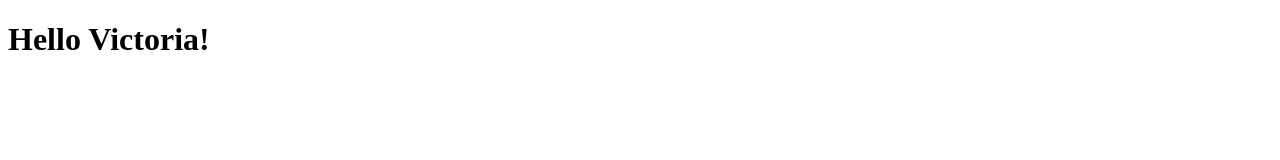
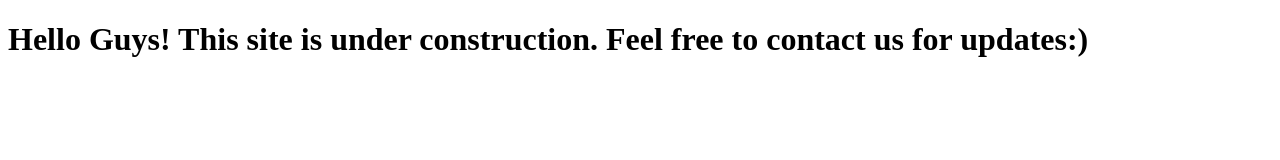
Before and after one commit to victoriabo/victoriabo.github.io, a plain HTML site: page index.html in a window 1280 px wide. Drawn offline with Linux system fonts and the light colour scheme.

Commit message:
Update index.html

```diff
--- a/index.html
+++ b/index.html
@@ -4,6 +4,6 @@
 <title>Hello Victoria!</title>
 </head>
 <body>
-<h1>Hello Victoria!</h1>
+<h1>Hello Guys! This site is under construction. Feel free to contact us for updates:) </h1>
 </body>
 </html>
```
